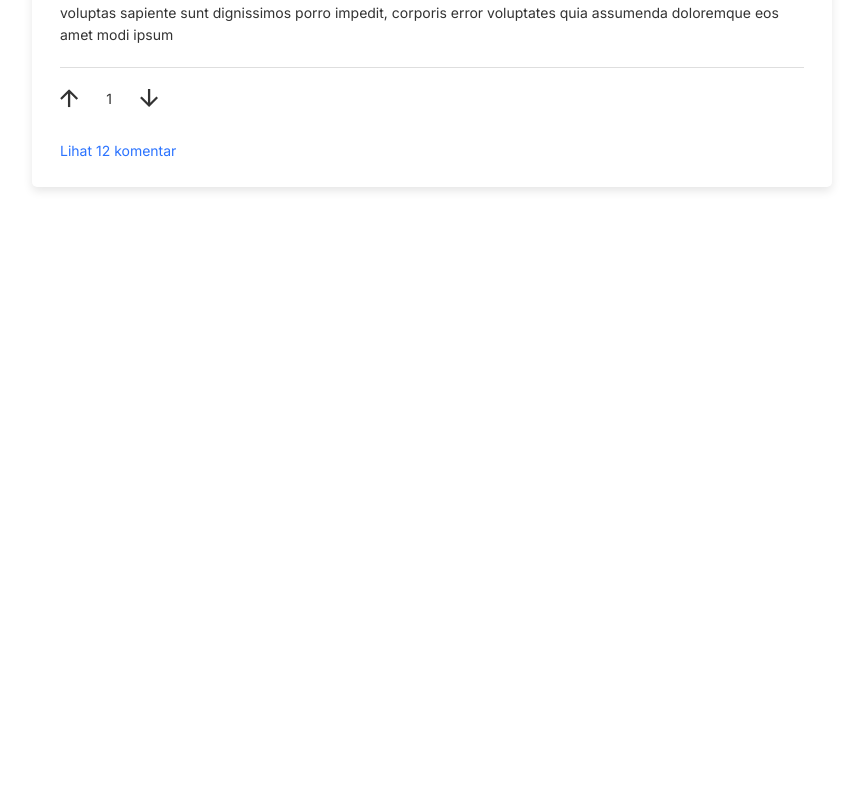
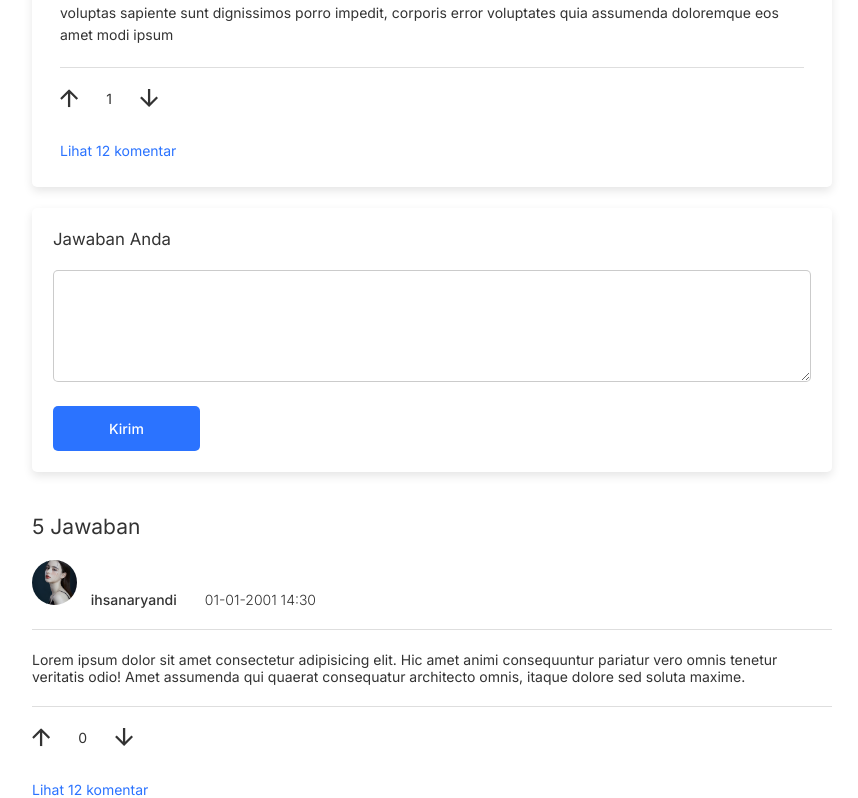
Before and after one commit to ihsan-aryandi/ainno, a React (Create React App) app: page /question/10/bagaimana-cara-memulai-bisnis in a window 1280 px wide. Shown: the part 507-1305 px from the top of the page, without its empty margins (208-1066 px from the left). Before the commit the page ends 800 px from the top, so only its background shows below. Built offline with nearby package versions, Linux system fonts and the light colour scheme.

Commit message:
creating answer form & answer card (inprogress)

```diff
--- a/src/components/cards/Card.js
+++ b/src/components/cards/Card.js
@@ -1,9 +1,16 @@
 import React from 'react'
+import appendClass from 'utils/class'
 import styles from './Card.module.css'
 
-export default function Card({ children, className, maxWidth }) {
+export default function Card({ children, className = '', maxWidth = '', withShadow = false }) {
+    let elementClass = appendClass(styles.card, className)
+
+    if (withShadow) {
+        elementClass = appendClass(styles.card, styles.shadow, className)
+    }
+
     return (
-        <div className={`${styles.card} ${className}`} style={{ maxWidth }}>
+        <div className={elementClass} style={{ maxWidth }}>
             {children}
         </div>
     )
--- a/src/components/cards/Card.module.css
+++ b/src/components/cards/Card.module.css
@@ -3,4 +3,9 @@
     max-width: 350px;
     width: 100%;
     border-radius: 5px;
+    background-color: #fff;
 }
+
+.shadow {
+    box-shadow: 0px 4px 10px rgba(0, 0, 0, 0.1);
+}
--- /dev/null
+++ b/src/components/cards/answer-card/AnswerCard.js
@@ -0,0 +1,30 @@
+import Line from 'components/lines/Line';
+import Vote from 'components/votes/Vote';
+import React from 'react';
+import { Link } from 'react-router-dom';
+import styles from './AnswerCard.module.css'
+
+export default function AnswerCard() {
+    return (
+        <div className={styles['answer-card']}>
+            <div className={styles['answer-card-header']}>
+                <div className={styles['answer-card-profile']}>
+                    <Link to='/profile/username-here'>
+                        <img className='img-rounded' src='/images/profile-example.jpg' alt='profile' style={{ width: '3.2rem', height: '3.2rem' }} />
+                    </Link>
+                    <Link className='default-color text-decoration-none f-1 medium ml-2' to='/profile/username-here'>ihsanaryandi</Link>
+                    <span className='light default-color ml-4'>01-01-2001 14:30</span>
+                </div>
+            </div>
+            <Line />
+            <div className={styles['answer-card-body']}>
+                <p>Lorem ipsum dolor sit amet consectetur adipisicing elit. Hic amet animi consequuntur pariatur vero omnis tenetur veritatis odio! Amet assumenda qui quaerat consequatur architecto omnis, itaque dolore sed soluta maxime.</p>
+            </div>
+            <Line />
+            <div className={styles['answer-card-footer']}>
+                <Vote className='mb-5' />
+                <div className='main-color1 user-select-none cursor-pointer'>Lihat 12 komentar</div>
+            </div>
+        </div>
+    );
+}
--- /dev/null
+++ b/src/components/textareas/TextArea.js
@@ -0,0 +1,15 @@
+import React from 'react';
+import appendClass from 'utils/class';
+import styles from './TextArea.module.css'
+
+export default function TextArea({
+    id = '',
+    placeholder = '',
+    className = ''
+})
+{
+
+    return (
+        <textarea className={appendClass(styles.textarea, className)} id={id} placeholder={placeholder} />
+    );
+}
--- /dev/null
+++ b/src/components/textareas/TextArea.module.css
@@ -0,0 +1,15 @@
+.textarea {
+    width: 100%;
+    border-radius: 5px;
+    padding: .65rem .6rem;
+    outline: none;
+    border: 1px solid rgba(51, 51, 51, 0.25);
+    transition: box-shadow .3s, border .3s;
+    resize: vertical;
+    min-height: 8rem;
+}
+
+.textarea:focus {
+    box-shadow: 0px 0px 5px var(--main-color1);
+    border-color: var(--main-color1);
+}
--- a/src/pages/details-question/DetailQuestionsPage.js
+++ b/src/pages/details-question/DetailQuestionsPage.js
@@ -3,18 +3,33 @@ import Container from 'components/containers/Container';
 import Button from 'components/buttons/Button';
 import ForumCard from 'components/cards/forum-card/ForumCard';
 import { Link } from 'react-router-dom';
+import Card from 'components/cards/Card';
+import TextArea from 'components/textareas/TextArea';
+import Form from 'components/forms/Form';
+import AnswerCard from 'components/cards/answer-card/AnswerCard';
 
 export default function DetailQuestionsPage() {
+
     return (
         <Container maxWidth='800px'>
             <Link className='mb-6' to='/ask-question'>
                 <Button label='Bertanya' padding='1rem 2rem' fontSize='1rem' />
             </Link>
-            <div className='question mt-3'>
+            <div className='question my-3'>
                 <ForumCard />
             </div>
-            <div className='answer-input'>
-
+            <div className='answer-input mb-6'>
+                <Card className='bg-main-color3 ' maxWidth='900px' withShadow>
+                    <Form>
+                        <h3 className='regular f-2 mb-3'>Jawaban Anda</h3>
+                        <TextArea className='mb-3' />
+                        <Button label='Kirim' padding='1rem 4rem' />
+                    </Form>
+                </Card>
+            </div>
+            <div className="answer">
+                <h2 className='regular mb-3'>5 Jawaban</h2>
+                <AnswerCard />
             </div>
         </Container>
     )
--- /dev/null
+++ b/src/utils/url.js
@@ -0,0 +1,5 @@
+export const slug = str => {
+    return str.toLowerCase()
+             .replace(/[^\w ]+/g, '')
+             .replace(/ +/g, '-');
+}
```
Also changed, not shown: src/components/cards/answer-card/AnswerCard.module.css (added).
